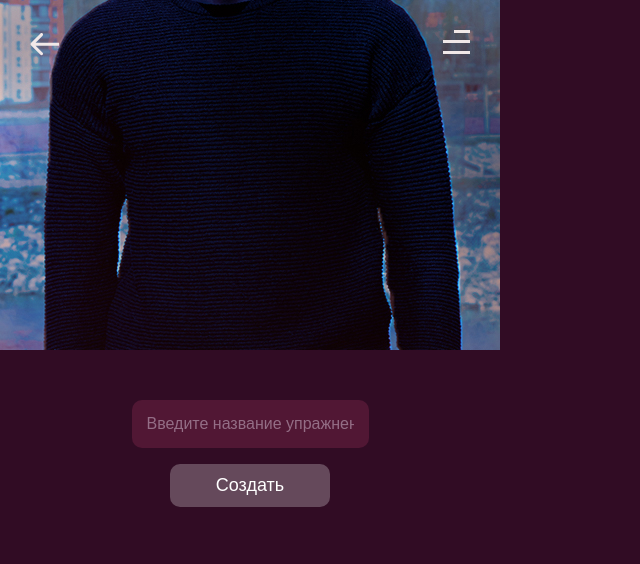
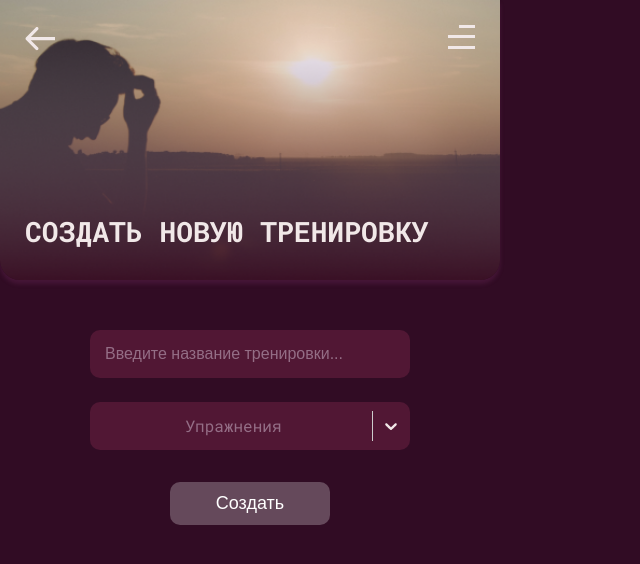
Before and after one commit to azawert/trainingapp, a React (Create React App) app in the folder frontend/: page /new-workout in a window 1280 px wide. Shown: the top 564 px of the page, without its empty margins (0-640 px from the left). Built offline with nearby package versions, Linux system fonts and the light colour scheme.

Commit message:
добавил реакт селект и какую то хуету еще

```diff
--- a/frontend/package.json
+++ b/frontend/package.json
@@ -6,10 +6,12 @@
     "@testing-library/jest-dom": "^5.16.5",
     "@testing-library/react": "^13.3.0",
     "@testing-library/user-event": "^13.5.0",
+    "classnames": "^2.3.1",
     "react": "^18.2.0",
     "react-dom": "^18.2.0",
     "react-router-dom": "^6.3.0",
     "react-scripts": "5.0.1",
+    "react-select": "^5.4.0",
     "web-vitals": "^2.1.4"
   },
   "scripts": {
--- a/frontend/src/components/common/Hamburger/Hamburger.jsx
+++ b/frontend/src/components/common/Hamburger/Hamburger.jsx
@@ -29,6 +29,7 @@ const Hamburger = () => {
             src={hamburgerClose}
             alt="auth"
             onClick={() => setIsShow(!isShow)}
+            height={"24px"}
           ></img>
           <ul className={styles.menu}>
             {options.map((option) => (
@@ -51,6 +52,7 @@ const Hamburger = () => {
             src={hamburgerImage}
             alt="auth"
             onClick={() => setIsShow(!isShow)}
+            height={"24px"}
           ></img>
         </button>
       )}
--- a/frontend/src/components/common/Header/Header.jsx
+++ b/frontend/src/components/common/Header/Header.jsx
@@ -16,11 +16,12 @@ const Header = () => {
             src={arrowImage}
             onClick={() => navigate(-1)}
             alt="arrow-back"
+            height={"24px"}
           ></img>
         </button>
       ) : (
         <button type="button">
-          <img src={userImage} alt="auth"></img>
+          <img src={userImage} alt="auth" height={"24px"}></img>
         </button>
       )}
       <Hamburger />
--- a/frontend/src/components/common/Layout.jsx
+++ b/frontend/src/components/common/Layout.jsx
@@ -1,17 +1,20 @@
 import React from "react";
 import Header from "./Header/Header";
+import cn from "classnames";
 
 import styles from "./Layout.module.sass";
 
-const Layout = ({ children, height = "350px", image }) => {
+const Layout = ({ children, image, text = "" }) => {
   return (
     <div
-      className={styles.wrapper}
-      style={{ height, backgroundImage: `url(${image})` }}
+      className={cn(styles.wrapper, {
+        [styles.otherPage]: !!text,
+      })}
+      style={{ backgroundImage: `url(${image})` }}
     >
       <Header />
-
-      {children}
+      {text && <h1 className={styles.heading}>{text}</h1>}
+      {children && <div>{children}</div>}
     </div>
   );
 };
--- a/frontend/src/components/common/Layout.module.sass
+++ b/frontend/src/components/common/Layout.module.sass
@@ -1,9 +1,10 @@
+@import '../../sass/_variables'
 .wrapper
     display: flex
     flex-direction: column
     justify-content: space-between
-    padding: 30px
-    height: 100%
+    padding: 25px
+    height: 890px
     width: 500px
     background-size: cover
     background-repeat: no-repeat
@@ -11,3 +12,12 @@
     margin: 0 auto
     max-width: 560px
     width: 100%
+    &.otherPage
+        border-radius: 0 0 20px 20px
+        box-shadow: $bx-accent
+        height: 280px
+.heading
+    text-transform: uppercase
+    color: $white
+    font-size: 28px
+    font-weight: bold
--- a/frontend/src/components/pages/Home/Home.jsx
+++ b/frontend/src/components/pages/Home/Home.jsx
@@ -8,7 +8,7 @@ import bgImage from "../../../images/header/home-bg.jpg";
 const Home = () => {
   return (
     <div className={styles.wrapper}>
-      <Layout height="100vh" image={bgImage}>
+      <Layout image={bgImage}>
         <Link to="/new-workout">
           <Button
             type="main"
--- a/frontend/src/components/pages/NewWorkout/NewWorkout.jsx
+++ b/frontend/src/components/pages/NewWorkout/NewWorkout.jsx
@@ -1,9 +1,11 @@
 import React from "react";
+import ReactSelect from "react-select";
 import Layout from "../../common/Layout";
 import Field from "../../../ui/Field/Field";
 import styles from "./NewWorkout.module.sass";
-import bgImage from "../../../images/header/home-bg.jpg";
+import bgImage from "../../../images/Maskgroup.jpg";
 import Button from "../../../ui/Button/Button.jsx";
+
 const NewWorkout = () => {
   const [nameValue, setNameValue] = React.useState("");
   const [exercises, setExercises] = React.useState([]);
@@ -13,15 +15,27 @@ const NewWorkout = () => {
   };
   return (
     <>
-      <Layout image={bgImage} />
+      <Layout image={bgImage} text="Создать новую тренировку" />
       <div className={styles.wrapper}>
         <form onSubmit={() => {}}>
           <Field
-            placeholder="Введите название упражнения..."
+            placeholder="Введите название тренировки..."
             valueOfField={nameValue}
             onChangeFunc={onChangeNameField}
           />
         </form>
+        <ReactSelect
+          classNamePrefix="select2-selection"
+          placeholder="Упражнения"
+          title="Упражнения"
+          options={[
+            { value: "афафца", label: "Отжимания" },
+            { value: "ф", label: "Подтягивания" },
+          ]}
+          value={exercises}
+          onChange={setExercises}
+          isMulti={true}
+        />
         <Button text="Создать" callback={() => {}} />
       </div>
     </>
--- a/frontend/src/sass/index.sass
+++ b/frontend/src/sass/index.sass
@@ -61,3 +61,61 @@ img
 
 #root
     height: 100
+
+.select2-selection
+    &__control
+        cursor: pointer !important
+        margin-bottom: 2rem
+        border-radius: 10px !important
+        min-height: 48px !important
+        background-color: $purple !important
+        border: 1px solid transparent !important
+        color: $white
+        font-size: 16px
+        width: 100%
+        &--is-focused
+            border-color: transparent !important
+            box-shadow: 0 0 0 1px rgba($accent, 0.3) !important
+
+    &__menu
+        background-color: $purple !important
+        border-radius: 10px !important
+
+        &-list
+            padding: 0 !important
+            border-radius: 10px !important
+
+        &-notice
+            color: #946e86 !important
+
+    &__option
+        &--is-focused
+            background-color: darken($purple, 7%) !important
+
+        &--is-selected
+            background-color: darken($purple, 8%) !important
+
+    &__indicator,
+    &__indicator:hover
+        color: $white !important
+
+    &__placeholder
+        color: #946e86 !important
+        margin-left: 6px !important
+
+    &__single-value
+        color: $white !important
+
+    &__multi-value
+        border-radius: 6px !important
+        background-color: lighten($purple, 10%) !important
+
+        &__label
+            color: $white !important
+
+        &__remove:hover
+            background-color: #8b2557 !important
+            color: $white !important
+
+    &__input
+        color: $white !important
--- a/frontend/src/ui/Field/Field.module.sass
+++ b/frontend/src/ui/Field/Field.module.sass
@@ -6,8 +6,9 @@
     color: $white
     font-size: 16px
     padding: 14px
+    width: 100%
     border-radius: 10px
-    margin-bottom: 1rem
+    margin-bottom: 1.5rem
     outline: none
     &:focus
         border-color: rgba($accent, .3)
```
Also changed, not shown: frontend/src/images/Maskgroup.jpg (added), 1 other file (tests, documents, lock files or other folders).
